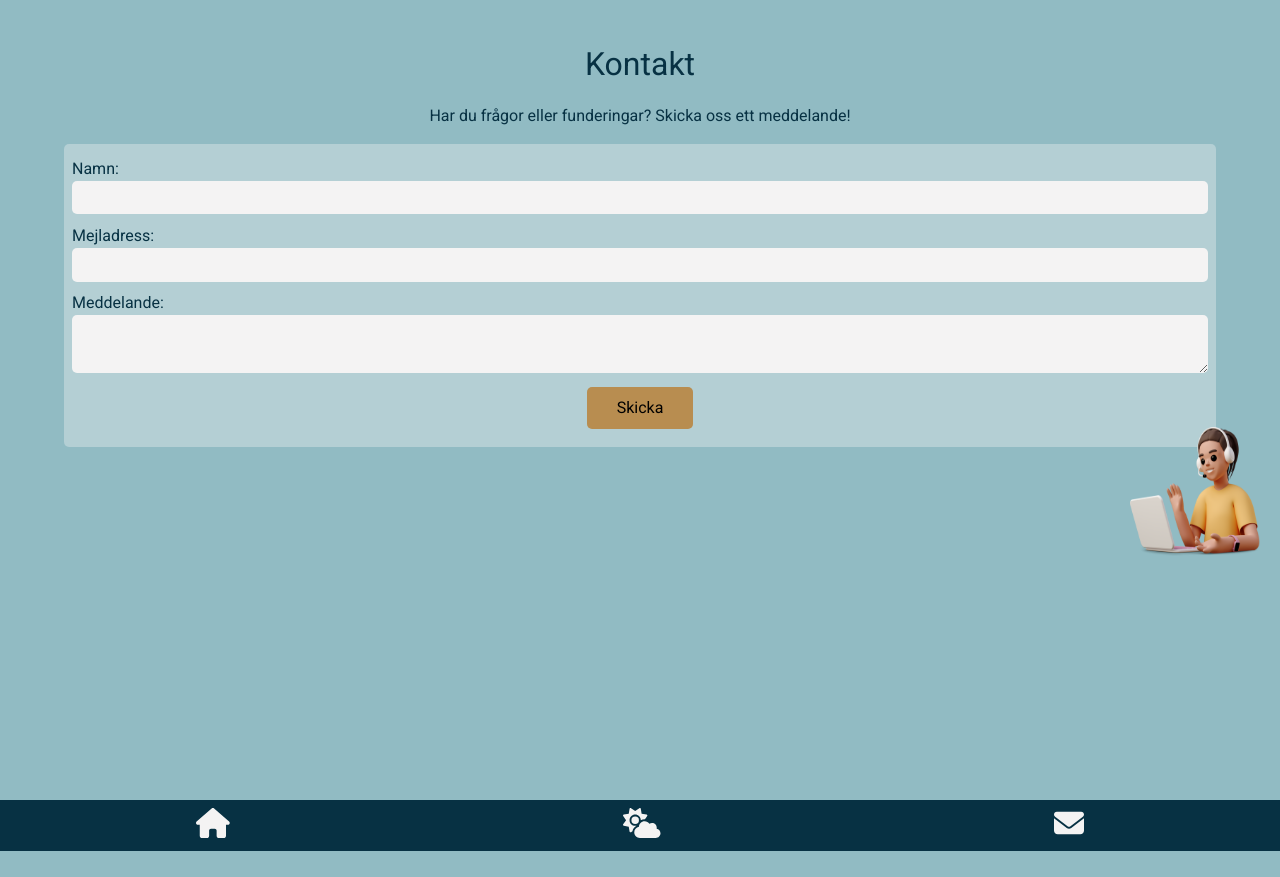
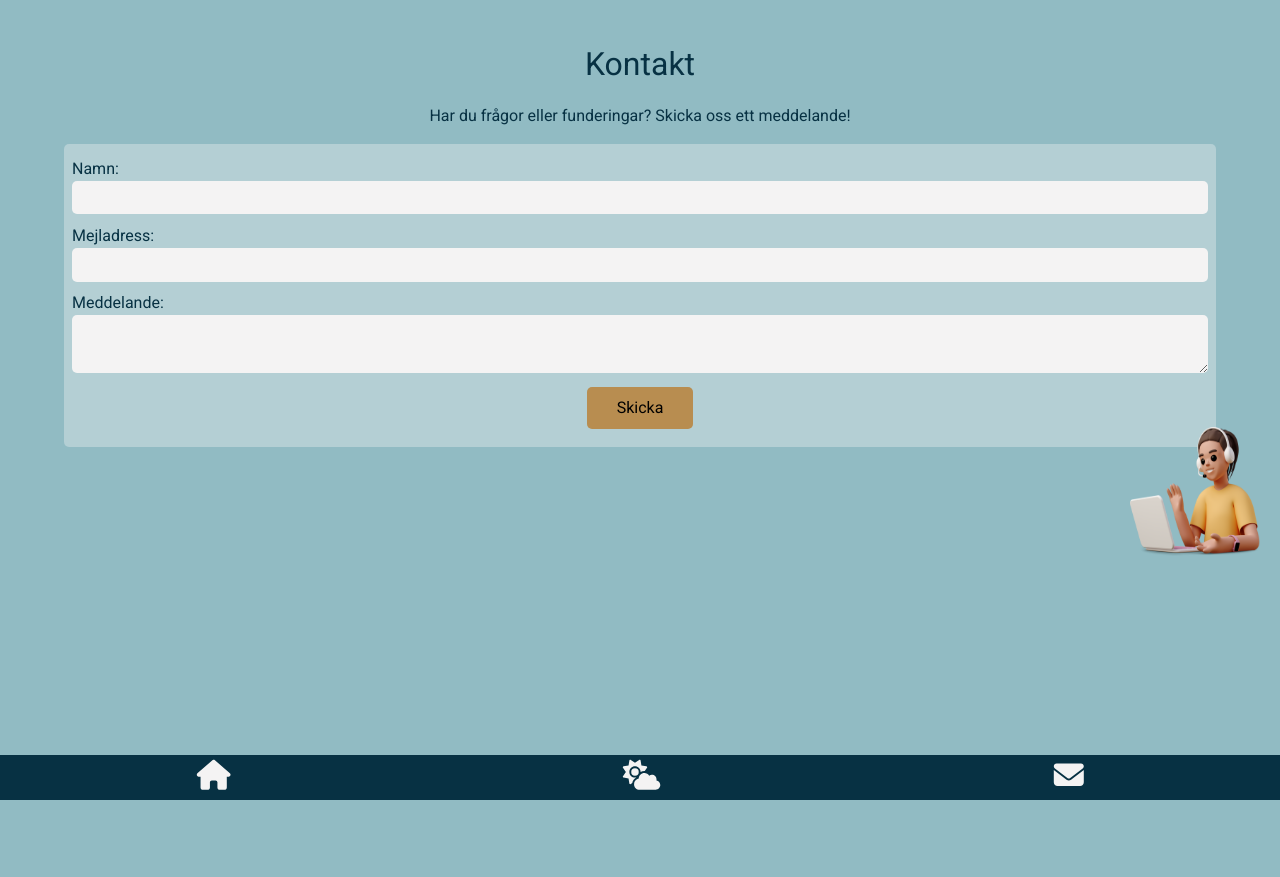
Before and after one commit to tittieth/Final_Project, a React (Vite) app: page /contact in a window 1280 px wide. Before the commit the page ends 851 px from the top, so only its background shows below. Built offline with nearby package versions, Linux system fonts and the light colour scheme; a web font is replaced by a local one.

Commit message:
Styling: nav position sticky

```diff
--- a/src/style/navigation.scss
+++ b/src/style/navigation.scss
@@ -3,20 +3,22 @@
 nav {
   width: 100%;
   background-color: $navy;
-  display: flex;
-  justify-content: center;
-  align-items: center;
+  position: sticky;
+  bottom: 0;
+  right: 0;
+  margin-top: 2em;
 
   ul {
     width: 100%;
     display: flex;
     justify-content: space-around;
     padding-inline-start: 0;
-    margin-block-start: 0.5em;
-    margin-block-end: 0.5em;
+    margin-block-start: 0;
+    margin-block-end: 0;
 
     .nav-icon {
       height: 30px;
+      padding: 0.3em;
     }
   }
 }
```
